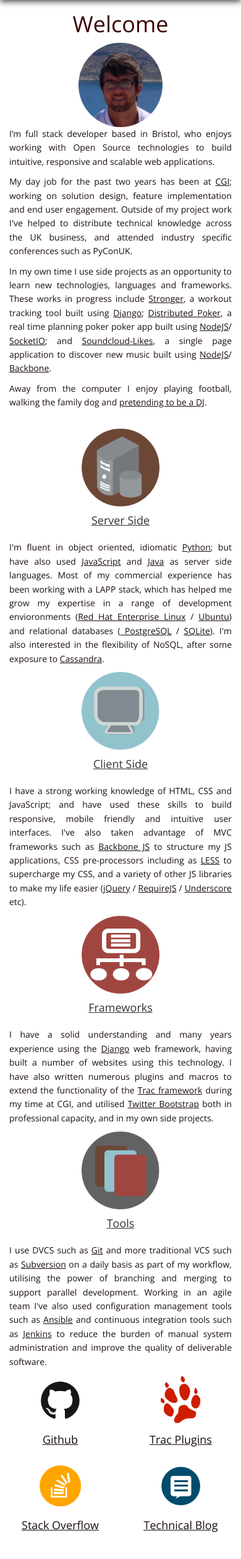
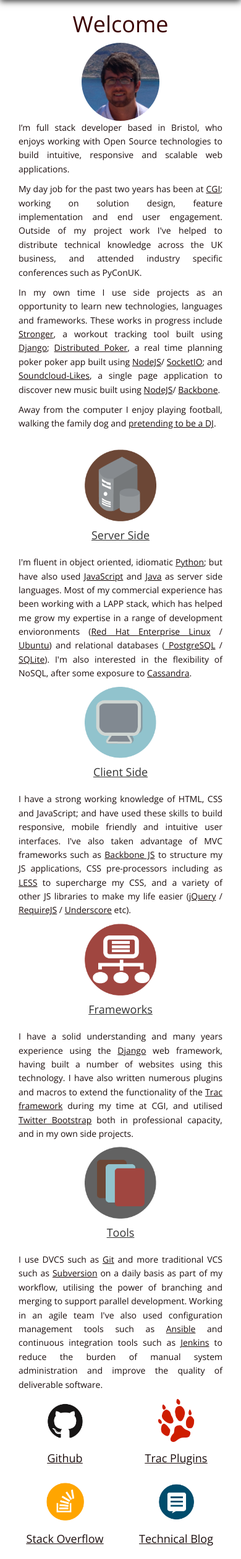
Before and after one commit to dannymilsom/dannymilsom.co.uk, a Django app: page / in a window 390 px wide. Shown: the part 51-2566 px from the top of the page at 62% size. Before the commit the page ends 2523 px from the top, so only its background shows below. Run offline with Django 3.2, Linux system fonts and the light colour scheme; data that the repository does not hold is empty; parts of the project's set-up code (start-up, migrations or seed data) failed here and were passed over; some libraries are stand-ins or nearby versions; some web fonts are replaced.

Commit message:
Removed un-necessary no-padding classes.

```diff
--- a/about/templates/homepage.html
+++ b/about/templates/homepage.html
@@ -7,7 +7,7 @@ Danny Milsom | Home
 {% block message %}
 <div id="homepage" class="container">
   <section id="about" class="row">
-    <div class="col-xs-12 about-text no-padding">
+    <div class="col-xs-12 about-text">
       <h1>Welcome</h2>
       <img class="img-circle img-responsive"
            src="/static/dannywebsite/images/danny-crete.png"/>
@@ -40,12 +40,12 @@ Danny Milsom | Home
   </section>
 
   <section id="skills" class="row">
-    <div id="technical-skills" class="col-xs-12 featurette no-padding">
+    <div id="technical-skills" class="col-xs-12 featurette">
       <div id="server-side" class="col-sm-3 text-center skill-category">
         <img class="img-responsive center-block" title="Server side technology"
              src="/static/dannywebsite/images/server1-circle.png"/>
         <span class="lead text-center">Server Side</span>
-        <p class="skill-text">I'm fluent in object oriented, idiomatic
+        <p class="skill-text col-sm-12">I'm fluent in object oriented, idiomatic
           <a href="https://www.python.org/">Python</a>; but have also used
           <a href="https://developer.mozilla.org/en-US/docs/Web/JavaScript">JavaScript</a>
           and <a href="https://java.com/en/">Java</a> as server side languages.
@@ -62,7 +62,7 @@ Danny Milsom | Home
         <img class="img-responsive center-block" title="Client side technology"
              src="/static/dannywebsite/images/screen1-circle.png"/>
         <span class="lead text-center">Client Side</span>
-        <p class="skill-text">I have a strong working knowledge of HTML, CSS
+        <p class="skill-text col-sm-12">I have a strong working knowledge of HTML, CSS
           and JavaScript; and have used these skills to build responsive,
           mobile friendly and intuitive user interfaces. I've also taken
           advantage of MVC frameworks such as <a href="http://backbonejs.org/">
@@ -76,7 +76,7 @@ Danny Milsom | Home
         <img class="img-responsive center-block" title="Frameworks"
              src="/static/dannywebsite/images/frame1-circle.png"/>
         <span class="lead text-center">Frameworks</span>
-        <p class="skill-text">I have a solid understanding and many years
+        <p class="skill-text col-sm-12">I have a solid understanding and many years
           experience using the <a href="https://www.djangoproject.com/">
           Django</a> web framework, having built a number of websites
           using this technology. I have also written numerous plugins
@@ -90,7 +90,7 @@ Danny Milsom | Home
         <img class="img-responsive center-block" title="Version control"
              src="/static/dannywebsite/images/vcs1-circle.png"/>
         <span class="lead text-center">Tools</span>
-        <p class="skill-text">I use DVCS such as <a href="http://git-scm.com/">
+        <p class="skill-text col-sm-12">I use DVCS such as <a href="http://git-scm.com/">
           Git</a> and more traditional VCS such as
           <a href="http://subversion.apache.org/"> Subversion</a> on a daily
           basis as part of my workflow, utilising the power of branching and
@@ -102,7 +102,7 @@ Danny Milsom | Home
           the quality of deliverable software.</p>
       </div>
     </div>
-    <div id="portfolio" class="col-xs-12 featurette no-padding">
+    <div id="portfolio" class="col-xs-12 featurette">
       <div class="col-xs-6 col-sm-3">
         <a href="https://github.com/dannymilsom" target="_blank">
           <img class="skills-img img-responsive center-block" title="GitHub"
--- a/about/templates/music.html
+++ b/about/templates/music.html
@@ -7,7 +7,7 @@ Danny Milsom | Music
 {% block message %}
 <div class="container">
   <div class="row">
-    <div class="col-xs-12 no-padding">
+    <div class="col-xs-12">
       <h2>House Music</h2>
       <p>When I find the time I enjoying listening to house music and
          mixing records with my Pioneer CDJ1000s. You can listen to some of my
--- a/dannywebsite/static/dannywebsite/css/layout.css
+++ b/dannywebsite/static/dannywebsite/css/layout.css
@@ -45,8 +45,6 @@ blockquote {
 
 /***** Util Classes *****/
 
-.no-padding { padding: 0 !important; }
-
 .block { display: block; }
 
 .hide-it { display: none; }
@@ -73,7 +71,6 @@ nav {
 
 nav .navbar-header a {
   font-weight: 600;
-  padding-left: 0;
   color: #FFF;
   text-decoration: none;
 }
@@ -141,7 +138,10 @@ nav li a {
 
 #skills .logo { width: 30%; }
 
-.skill-text { display: block; }
+.skill-text {
+  display: block;
+  padding: 0;
+}
 
 .skill-category { position: static; }
 
@@ -355,6 +355,7 @@ pre {
     left: 0;
     right: 0;
     display: none;
+    padding: 0 15px;
   }
   #about img {
     width: 15%;
```
